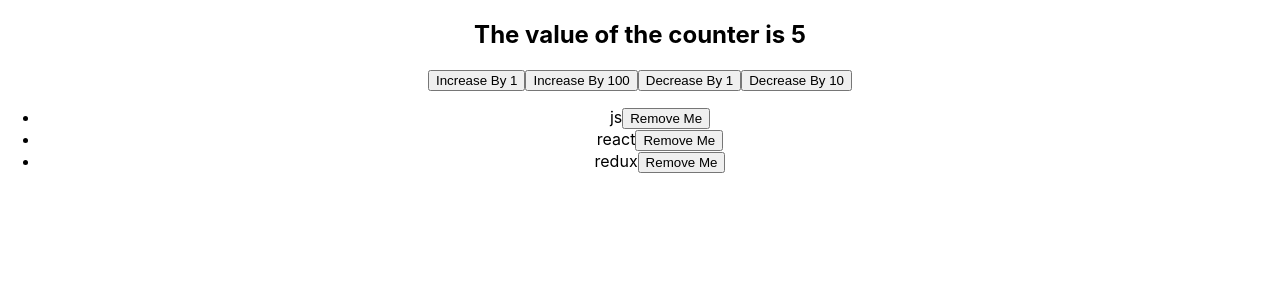
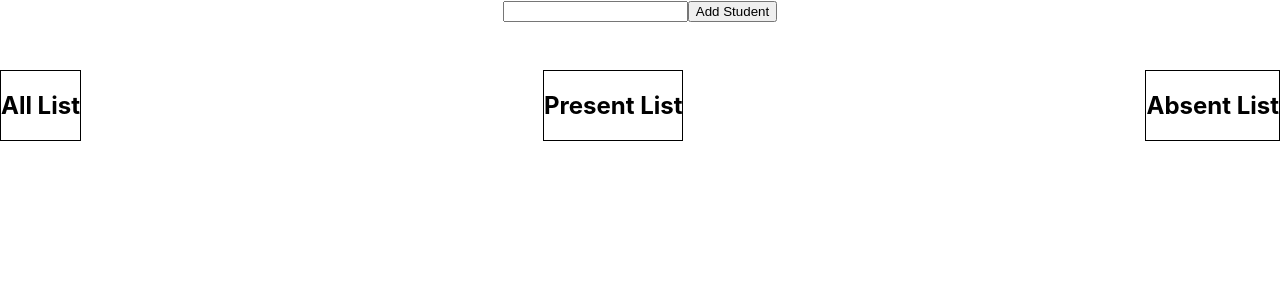
Before and after one commit to asiefmahir/mern-ic-batch-1-react-part, a React (Create React App) app: page / in a window 1280 px wide. Shown: the top 300 px of the page. Built offline with nearby package versions, Linux system fonts and the light colour scheme.

Commit message:
Learn more about state management with useState in React

```diff
--- a/src/App.css
+++ b/src/App.css
@@ -39,3 +39,13 @@
     transform: rotate(360deg);
   }
 }
+
+.all-list, .present-list, .absent-list {
+  border: 1px solid black;
+}
+
+.student-section {
+  display: flex;
+  justify-content: space-between;
+  margin-top: 3rem;
+}
--- a/src/App.js
+++ b/src/App.js
@@ -1,81 +1,166 @@
-import {useState} from 'react'
+import { useState } from "react";
 import "./App.css";
 
 const App = () => {
-	//component call === render
-	// re-render === re-call
-	//state
-	console.log('I am being called in App')
-	// state is a component's memory
-	const [counter2, setCounter2] = useState(5);
-	const [skills, setSkills] = useState(['js', 'react', 'redux'])
-	// useState(6)
-	// console.log(monKhushi)
-	// console.log(janiNah)
+	const [studentName, setStudentName] = useState("");
+	const [students, setStudents] = useState([]);
+	const [editMode, setEditMode] = useState(false);
+	const [editableStudent, setEditableStudent] = useState(null);
 
-	// let counter = 0;
+	const createHandler = (e) => {
+		e.preventDefault();
+		if (!studentName) {
+			return alert(`Please provide a valid name`);
+		}
+		const newStudent = {
+			id: Date.now() + "",
+			name: studentName,
+			isPresent: undefined,
+		};
 
-	// counter2--
+		setStudents([...students, newStudent]);
+		setStudentName("");
+	};
 
-	const increaseHandler = () => {
-		// counter++;
-		// console.log(counter)
-		setCounter2(counter2 + 1) // expression // counter2 + 1 -> 5 + 1 = 6
-		// react's part => counter2 = 6
+	const removeHandler = (studentId) => {
+		const newStudentList = students.filter(item => item.id !== studentId);
+		setStudents(newStudentList)
 	}
 
-	const decreaseHandler = () => {
-		// counter--;
-		// console.log(counter)
-		setCounter2(counter2 - 1)
-		// countrer2 = 1
+	const editHandler = (studentId) => {
+		const toBeEditedStudent = students.find(item => item.id === studentId);
+		setEditMode(true);
+		setEditableStudent(toBeEditedStudent);
+		setStudentName(toBeEditedStudent.name)
 	}
 
-	const removeSkillHandler = (item) => {
-		// skills.splice();
+	const updateHandler = (e) => {
+		e.preventDefault();
+		if(!studentName) {
+			return alert(`Please provide a valid name`)
+		}
 
-		// ['js', 'react', 'redux']
-		const newSkills = skills.filter(skill => skill !== item);
+		const newStudentList = students.map(item => {
+			if (item.id === editableStudent.id) {
+				item.name = studentName
+			}
+			return item
+		})
 
-		//                              'js' => 'js' !== 'js'
-		//    							'react' => 'react' !== 'js'
+		setStudents(newStudentList);
+		setEditMode(false);
+		setEditableStudent(null);
+		setStudentName('')
+	}
 
-		// console.log(newSkills, 'newSkills');
-		// console.log(skills, 'skills')
+	const presentHandler = (studentId) => {
+		const newStudentList = students.map(item => {
+			if (item.id === studentId) {
+				if (item.isPresent === undefined) {
+					item.isPresent = true;
+				} else {
+					alert(`This student is already in a list`)
+				}
+			}
+			return item
+		})
 
-		setSkills(newSkills)
+		setStudents(newStudentList)
+	}
 
-		// setSkills(['react', 'redux'])
-		// skills = ['react', 'redux']
+	const absentHandler = (studentId) => {
+		const newStudentList = students.map(item => {
+			if (item.id === studentId) {
+				if (item.isPresent === undefined) {
+					item.isPresent = false;
+				} else {
+					alert(`This student is already in a list`)
+				}
+			}
+			return item
+		})
 
+		setStudents(newStudentList)
+	}
 
+	const toggleHandler = (studentId) => {
+		const newStudentList = students.map(item => {
+			if (item.id === studentId) {
+				item.isPresent = !item.isPresent // true !true false
+			}
+
+			return item
+		})
+
+		setStudents(newStudentList)
 	}
+
+	/**
+	 * student  = {
+	 * 		id: Date.now() + '',
+	 * 		name: 'Student 1',
+	 * 		isPresent: undefined
+	 * }
+	 */
 
 	return (
 		<div className="App">
-			<h2>The value of the counter is {counter2}</h2>
-			<button onClick={increaseHandler}>Increase By 1</button>
-			<button onClick={increaseHandler}>Increase By 100</button>
+			<form onSubmit={(e) => {
+				editMode ? updateHandler(e) : createHandler(e)
+			}}>
+				<input
+					type="text"
+					value={studentName}
+					onChange={(e) => setStudentName(e.target.value)}
+				/>
+				<button type="submit">{editMode ? 'Update Student Name' : 'Add Student'}</button>
+			</form>
+			<div className="student-section">
+				<div className="all-list">
+					<h2>All List</h2>
+					<ul>
+						{students.map((student) => (
+							<li key={student.id}>
+								<span>{student.name}</span>
+								<button onClick = {() => editHandler(student.id)}>Edit</button>
+								<button onClick={() => removeHandler(student.id)}>Remove</button>
+								<button onClick={() => presentHandler(student.id)}>Make Present</button>
+								<button onClick={() => absentHandler(student.id)}>Make Absent</button>
+							</li>
+						))}
+					</ul>
+				</div>
+				<div className="present-list">
+					<h2>Present List</h2>
 
-			<button onClick={decreaseHandler}>Decrease By 1</button>
-			<button onClick={decreaseHandler}>Decrease By 10</button>
+					<ul>
+						{students
+							.filter((item) => item.isPresent === true)
+							.map((student) => (
+								<li key={student.id}>
+									<span>{student.name}</span>
+									<button onClick={() => toggleHandler(student.id)}>Accidentally Added</button>
+								</li>
+							))}
+					</ul>
+				</div>
+				<div className="absent-list">
+					<h2>Absent List</h2>
 
-			<ul>
-				{skills.map(item => (
-					<li key={item}>
-						<span>{item}</span>
-						<button onClick={() => removeSkillHandler(item)}>Remove Me</button>
-					</li>
-				))}
-			</ul>
+					<ul>
+						{students
+							.filter((item) => item.isPresent === false)
+							.map((student) => (
+								<li key={student.id}>
+									<span>{student.name}</span>
+									<button onClick={() => toggleHandler(student.id)}>Accidentally Added</button>
+								</li>
+							))}
+					</ul>
+				</div>
+			</div>
 		</div>
-	)
-}
+	);
+};
 
-// const usmahir = () => {
-// 	return function () {
-// 		return "hello"
-// 	}
-// }
-// const amarMorji= usemahir()
 export default App;
```
